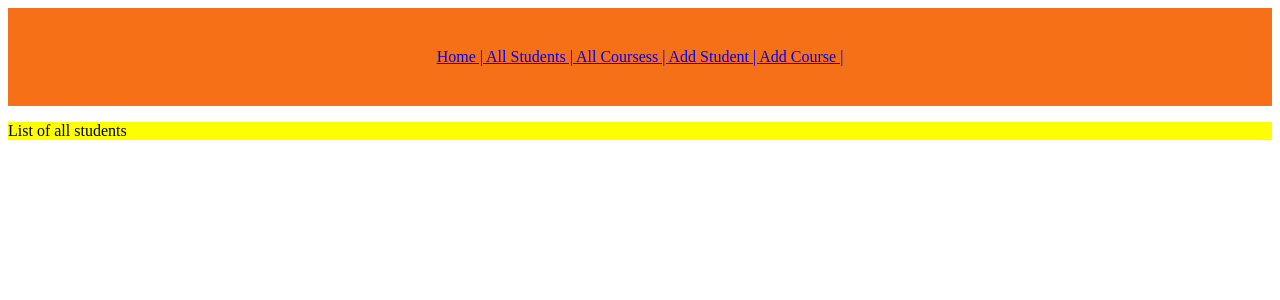
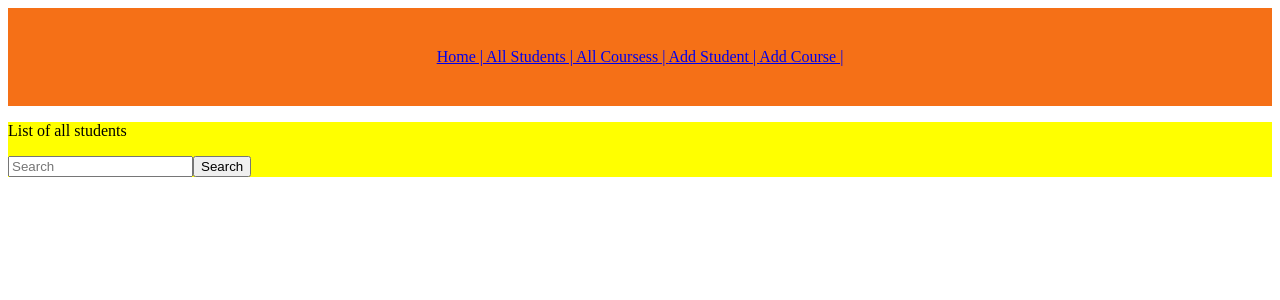
Before and after one commit to HunterHewitt1/Hogwartz-frontend, a React (Create React App) app in the folder hogwartz/: page /allstudents in a window 1280 px wide. Shown: the top 300 px of the page. Built offline with nearby package versions, Linux system fonts and the light colour scheme.

Commit message:
add search for courses

```diff
--- a/hogwartz/src/App.js
+++ b/hogwartz/src/App.js
@@ -13,7 +13,7 @@ function App() {
       <Nav />
       <Routes>
         <Route path="/" element={<Home />} />
-        {/* <Route path="/search-results/:student" element={<SearchResults />} /> */}
+         <Route path="/search-results/:search" element={<SearchResults />} />
         <Route path="/allstudents" element={<AllStudents />} />
         <Route path="/allcourses" element={<AllCourses />} />
         <Route path="/addstudent" element={<AddStudent />} />
--- a/hogwartz/src/components/AllCourses.jsx
+++ b/hogwartz/src/components/AllCourses.jsx
@@ -1,10 +1,28 @@
+import {useState} from 'react'
+import Search from './Search'
+import {  useNavigate } from 'react-router-dom'
+
 const AllCourses = () => {
   const allcoursesstyle = {
     backgroundColor:'pink'
   }
+  const navigate = useNavigate()
+  const [searchQuery,setSearchQuery] = useState('')
+
+  const handleSubmit =(e)=>{
+    e.preventDefault()
+    const searchQueryCourses = searchQuery
+    setSearchQuery('')
+    navigate(`/search-results/${searchQueryCourses}`)
+  }
+
+  const handleChange =(e)=>{
+    setSearchQuery(e.target.value.toLowerCase())
+  }
 return(
   <div style={allcoursesstyle}>
     <p>List of all courses</p>
+    <Search onSubmit={handleSubmit}handleChange={handleChange} value={searchQuery}/>
   </div>
 )
 }
--- a/hogwartz/src/components/AllStudents.jsx
+++ b/hogwartz/src/components/AllStudents.jsx
@@ -1,10 +1,28 @@
+import {useState} from 'react'
+import Search from './Search'
+import {  useNavigate } from 'react-router-dom'
+
 const AllStudents = () => {
   const allstudentsstyle = {
     backgroundColor:'yellow'
   }
+  const navigate = useNavigate()
+const [searchQuery,setSearchQuery] = useState('')
+
+const handleSubmit =(e)=>{
+  e.preventDefault()
+  const searchQueryStudent = searchQuery
+  setSearchQuery('')
+  navigate(`/search-results/${searchQueryStudent}`)
+}
+
+const handleChange =(e)=>{
+  setSearchQuery(e.target.value.toLowerCase())
+}
 return(
   <div style={allstudentsstyle}>
     <p>List of all students</p>
+    <Search onSubmit={handleSubmit}handleChange={handleChange} value={searchQuery}/>
   </div>
 )
 }
--- a/hogwartz/src/components/Nav.jsx
+++ b/hogwartz/src/components/Nav.jsx
@@ -1,5 +1,5 @@
 import AllStudents from './AllStudents'
-import Search from './Search'
+
 import { Link } from 'react-router-dom'
 
 const Nav = () => {
@@ -9,6 +9,8 @@ const navstyle = {
   textAlign: 'center',
   padding: "40px 0"
 }
+
+
   return (
   <div style={navstyle}>
     <Link to={'/'}>Home | </Link>
@@ -17,6 +19,7 @@ const navstyle = {
     <Link to={'/addstudent'}>Add Student | </Link>
     <Link to={'/addcourse'}>Add Course | </Link>
 
+
   </div>
 )
 }
--- a/hogwartz/src/components/Search.jsx
+++ b/hogwartz/src/components/Search.jsx
@@ -5,7 +5,7 @@ const Search = ({onSubmit, value, handleChange}) => {
 			type="text"
 			name="search"
 			value={value}
-			placeholder="Search Activities"
+			placeholder="Search"
 			onChange={handleChange}
 		/>
 	<button type="submit">Search</button>
--- a/hogwartz/src/components/Student.jsx
+++ b/hogwartz/src/components/Student.jsx
@@ -19,3 +19,4 @@ const Student = ()=>{
         </div>
     )
 }
+export default Student
--- a/hogwartz/src/pages/SearchResults.js
+++ b/hogwartz/src/pages/SearchResults.js
@@ -1,15 +1,46 @@
-import { useParams } from 'react-router-dom'
+import { useParams,Link } from 'react-router-dom'
 import axios from 'axios'
 import { BASE_URL } from '../globals'
 import { useEffect, useState } from 'react'
 import Student from '../components/Student'
 
+
 const SearchResults = () => {
-  return (
-    <div>
-      <h1>these are the search results</h1>
-    </div>
-  )
-}
+	const [searchResults, setSearchResults] = useState([]);
 
-export default SearchResults
+	const { student} = useParams();
+
+	const getSearchResults = async () => {
+		const response = await axios.get(`${BASE_URL}/student`);
+		const studentSearchResults = response.data;
+		const filteredResults = studentSearchResults.filter(
+			(studentSearchResult) =>
+				studentSearchResult.toLowerCase() === student.toLowerCase()
+		);
+		setSearchResults(filteredResults);
+	};
+
+	useEffect(() => {
+		getSearchResults();
+	}, []);
+
+	return (
+		<div>
+			{searchResults.map((student) => (
+				<Link
+					key={student.id}
+					to={`/student/${student.id}`}
+				>
+					<Student
+                    name={student.name}
+                    email ={student.email}
+                    course={student.course}
+                    gpa ={student.gpa}
+                    />
+				</Link>
+			))}
+		</div>
+	);
+};
+
+export default SearchResults;
```
